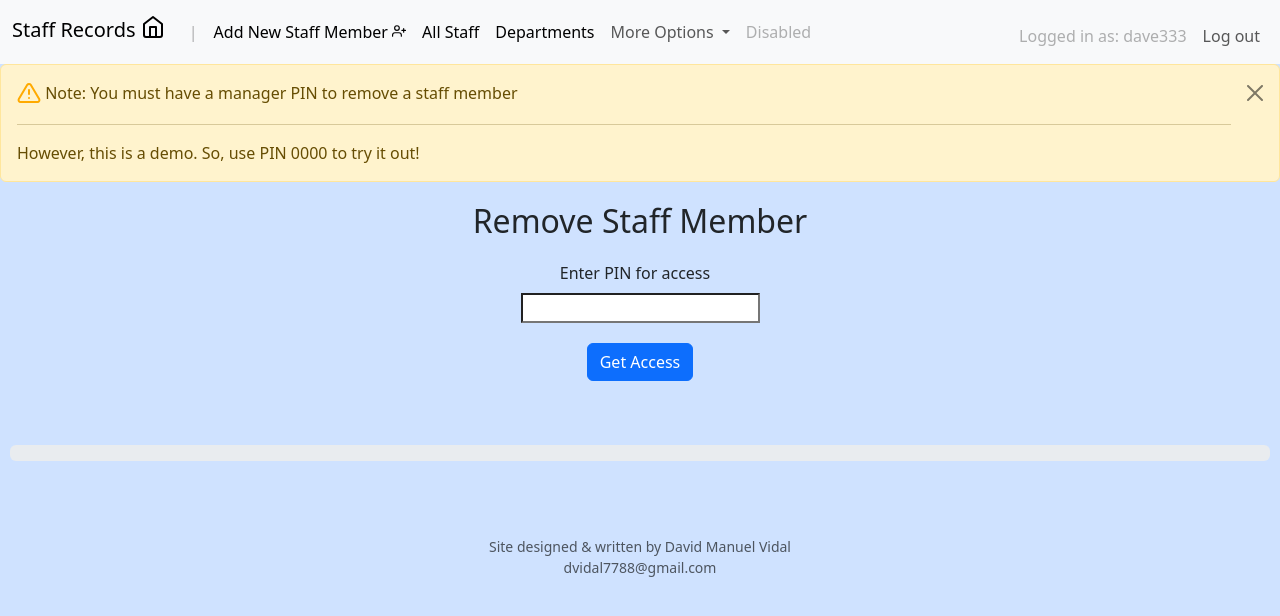
After one commit to Dvidal7788/staff_records_web_app_no_csfr, a Flask app: page /remove_staff in a window 1280 px wide. The commit adds this page. Shown: the top 616 px of the page. Run offline with Flask 2, Linux system fonts and the light colour scheme; a user stored in the database is signed in.

Commit message:
Created remove_staff and staff_lookup

```diff
--- a/app.py
+++ b/app.py
@@ -30,11 +30,30 @@ class ExportCriteria():
         self.department = department
         self.sort_by = sort_by
 
+class RemoveStaff():
+    def __init__(self, emp_id, name, department):
+        self.emp_id = emp_id
+        self.name = name
+        self.department = department
+
+    def reset(self):
+        self.emp_id = -1
+        self.name = 'NULL'
+        self.department = 'NULL'
+        return
+
+
 # Globals
 export_criteria = ExportCriteria('all', 'emp_id')
 departments_all = False
 staff_added = False
 email_sent = False
+employee_to_remove = RemoveStaff(-1, 'NULL', 'NULL')
+access = {}
+access['show_page2'] = False
+access['show_page3'] = False
+
+staff_columns = ['emp_id', 'name', 'department', 'start_date']
 
 def login_required(f):
     # Decorate routes to require login.
@@ -134,7 +153,7 @@ def register():
         cur.execute("INSERT INTO users VALUES(?,?,?)", (new_id, username, generate_password_hash(password)))
         db.commit()
 
-        return render_template('confirmation.html', message='Registration Successful!', message2='You may now log in.')
+        return render_template('success.html', message='Registration Successful!', message2='You may now log in.')
 
 
 @app.route("/login", methods=['GET', 'POST'])
@@ -173,6 +192,8 @@ def login():
 def logout():
 
     session.clear()
+    employee_to_remove.reset()
+    show_page2 = show_page3 = email_sent = staff_added = departments_all = False
 
     return redirect("/")
 
@@ -220,7 +241,7 @@ def add_new_staff():
                 new_id = tmp_tuple[0] + 1
 
         cur = db.cursor()
-        cur.execute("INSERT INTO staff VALUES (?,?,?,?)", (new_id, name, department, start_date))
+        cur.execute("INSERT INTO staff VALUES (?,?,?,?)", (new_id, name.lower(), department.lower(), start_date))
         db.commit()
 
         staff_added = True
@@ -249,7 +270,7 @@ def departments():
     tmp_cursor = db.execute("SELECT DISTINCT(department) FROM staff")
     departments = []
     for tmp_tuple in tmp_cursor:
-        departments.append(tmp_tuple[0])
+        departments.append(tmp_tuple[0].title())
 
     departments.sort()
 
@@ -360,7 +381,171 @@ def access_sql_db(department):
 
         staff = []
         for tmp_tuple in tmp_cursor:
-            staff.append({'emp_id': tmp_tuple[0], 'name': tmp_tuple[1], 'department': tmp_tuple[2], 'start_date': tmp_tuple[3]})
+            staff.append({'emp_id': tmp_tuple[0], 'name': tmp_tuple[1].title(), 'department': tmp_tuple[2].title(), 'start_date': tmp_tuple[3]})
 
         # Return list of dicts
         return staff
+
+@app.route("/remove_staff", methods=['GET', 'POST'])
+def remove_staff():
+    global access_pages
+    global employee_to_remove
+
+    # GET
+
+    if request.method == 'GET':
+
+        if access['show_page3']:
+
+            # Page 3 - FINAL PIN Page
+            access['show_page3'] = False
+            return render_template('remove_staff.html', show_page2=False, show_page3=True, username=session['username'])
+
+        elif access['show_page2']:
+
+            # Page 2 - Remove Staff Page
+            access['show_page2'] = False
+            return render_template('remove_staff.html', show_page2=True, show_page3=False, username=session['username'])
+
+        else:
+
+            # Page 1 - PIN Page
+            return render_template('remove_staff.html', show_page2=False, show_page3=False, username=session['username'])
+
+
+    # POST
+    else:
+
+        # Page 1 - PIN Page
+        if request.form.get('check_page1') == 'True':
+
+            # Retrieve manager PIN
+            manager_pin = request.form.get('manager_pin')
+
+            # Check PIN is correct
+            db = sqlite3.connect("backend.db")
+            tmp_cursor = db.execute("SELECT hash FROM manager_pin")
+
+            for tmp_tuple in tmp_cursor:
+                if check_password_hash(tmp_tuple[0], manager_pin):
+                    access['show_page2'] = True
+                    return redirect("/remove_staff")
+
+            return render_template('error.html', message="The PIN you entered is incorrect.", username=session['username'])
+
+
+        # Page 2 - Remove Staff Page
+        elif request.form.get('check_page2'):
+
+            # REMOVE Staff Member
+            name = request.form.get('name').lower()
+            department = request.form.get('department').lower()
+            emp_id = request.form.get('emp_id')
+
+            if not name or not department or not emp_id:
+                return render_template('error.html', message="Please make sure all fields are filled out.", username=session['username'])
+
+            db = sqlite3.connect("staff.db")
+            tmp_cursor = db.execute("SELECT * FROM staff WHERE emp_id = ?", (emp_id,))
+
+            for tmp_tuple in tmp_cursor:
+
+                # Validate submission
+                if tmp_tuple[1] != name:
+                    return render_template('error.html', message="The name you entered does not match the employee ID you entered", username=session['username'])
+                elif tmp_tuple[2] != department:
+                    return render_template('error.html', message="The employee who matches the name and employee ID that you entered is assigned to a different department than you entered.", username=session['username'])
+                elif tmp_tuple[0] == int(emp_id) and tmp_tuple[1] == name and tmp_tuple[2] == department:
+
+                    # Remember employee to remove
+                    employee_to_remove.emp_id = int(emp_id)
+                    employee_to_remove.name = name
+                    employee_to_remove.department = department
+
+                    # Allow access to Final page
+                    access['show_page3'] = True
+
+                    # Validated (move on to final PIN)
+                    return redirect("/remove_staff")
+
+            return render_template('error.html', message="No employee matches the employee ID that you entered.", username=session['username'])
+
+        elif request.form.get('check_page3'):
+
+            # Retrieve PIN
+            manager_pin = request.form.get('manager_pin')
+
+            # Check PIN is correct one last time
+            db = sqlite3.connect("backend.db")
+            tmp_cursor = db.execute("SELECT hash FROM manager_pin")
+
+            for tmp_tuple in tmp_cursor:
+                if check_password_hash(tmp_tuple[0], manager_pin):
+
+                    # Remove
+                    db = sqlite3.connect("staff.db")
+                    db.execute("DELETE FROM staff WHERE emp_id = ?", (employee_to_remove.emp_id,))
+                    db.commit()
+
+                    # Prepare confirmation message
+                    confirmation_message2 = f'Employee ID: {employee_to_remove.emp_id}, Name: {employee_to_remove.name}, Department: {employee_to_remove.department}'
+
+                    # Reset global
+                    employee_to_remove.reset()
+
+                    return render_template('success.html', message="The following staff member has been successfully removed from the staff database:", message2=confirmation_message2, username=session['username'])
+
+                else:
+                    return render_template('error.html', message="The PIN you entered is incorrect.", username=session['username'])
+
+
+
+
+
+@app.route("/staff_lookup", methods=['GET', 'POST'])
+@login_required
+def staff_lookup():
+
+    # Format column names for better readability
+    columns = []
+    for column in staff_columns:
+        tmp = column.replace('_', ' ')
+        columns.append(tmp.replace('emp ', 'employee ').title().replace('Id', 'ID'))
+
+    # GET
+    if request.method == 'GET':
+
+        return render_template('staff_lookup.html', columns=columns, found=False, username=session['username'])
+
+    # POST
+    else:
+        column = request.form.get('column')
+        search = '%' + request.form.get('search') + '%'
+
+        # Create SQL query string because can not use column as ? since it should not be a type string
+        query = f'SELECT * FROM staff WHERE {staff_columns[columns.index(column)]} LIKE ?'
+
+        db = sqlite3.connect("staff.db")
+        tmp_cursor = db.execute(query, (search,))
+
+        staff = []
+        results = 0
+        staff_found = False
+        for tmp_tuple in tmp_cursor:
+            staff_found = True
+            tmp_dict = {}
+            i = 0
+            for column in columns:
+                if type(tmp_tuple[i]) == str:
+                    tmp_dict[column] = tmp_tuple[i].title()
+                else:
+                    tmp_dict[column] = tmp_tuple[i]
+                i += 1
+            staff.append(tmp_dict)
+            results += 1
+            print(staff)
+
+        if staff_found:
+            return render_template('staff_lookup.html', columns=columns, found=True, staff=staff, results=results, username=session['username'])
+
+        return render_template('error.html', message="No Results")
--- a/static/styles.css
+++ b/static/styles.css
@@ -23,3 +23,24 @@
 .nav-hover: hover {
     background-color: '#ffffff';
 }
+
+/* #lookup_search_field {
+    background-image: url("static/images/search.svg");
+} */
+
+input {
+    /* text-indent: 20px; */
+    background-image: url();
+}
+
+.red {
+    color: #db0000;
+}
+
+.left {
+    margin-left: 10px;
+}
+
+.right {
+    margin-right: 10px;
+}
--- a/templates/departments.html
+++ b/templates/departments.html
@@ -46,7 +46,7 @@
                     <!-- <button class="btn btn-secondary" style="--bs-btn-padding-y: .10rem; --bs-btn-padding-x: .1rem; --bs-btn-font-size: .75rem; float: right; margin-right: 10px;">Export as CSV</button> -->
                 </div>
             </form>
-            <small style="margin-left: 10px">Showing results for: '{{ department_selected }}' sorted by '{{ sort_by }}'</small>
+            <small class="left">Showing results for: '{{ department_selected }}' sorted by '{{ sort_by }}'</small>
         </div>
     {% endif %}
 
--- a/templates/layout.html
+++ b/templates/layout.html
@@ -27,11 +27,11 @@
                     <!-- Dropdown -->
                     <li class="nav-item dropdown">
                         <a class="nav-link dropdown-toggle" href="#" role="button" data-bs-toggle="dropdown" aria-expanded="false">
-                        Dropdown
+                        More Options
                         </a>
                         <ul class="dropdown-menu">
-                        <li><a class="dropdown-item" href="#">Action</a></li>
-                        <li><a class="dropdown-item" href="#">Another action</a></li>
+                        <li><a class="dropdown-item" href="/staff_lookup">Staff Lookup <img src="static/images/search.svg" style="margin-bottom:5px"></a></li>
+                        <li><a class="dropdown-item" href="/remove_staff">Remove Staff Member <img src="static/images/user-minus.svg" style="margin-bottom:5px"></a></li>
                         <li><hr class="dropdown-divider"></li>
                         <li><a class="dropdown-item" href="#">Something else here</a></li>
                         </ul>
--- /dev/null
+++ b/templates/remove_staff.html
@@ -0,0 +1,104 @@
+{% extends "layout.html" %}
+
+{% block main %}
+
+    {% if not show_page2 and not show_page3 %}
+
+        <!-- Alert -->
+        <div class="alert alert-warning alert-dismissible fade show" role="alert">
+            <img src="static/images/alert-triangle-orange.svg" style="margin-bottom: 3px"> Note: You must have a manager PIN to remove a staff member
+            <hr>
+            However, this is a demo. So, use PIN 0000 to try it out!
+            <button type="button" class="btn-close" data-bs-dismiss="alert" aria-label="Close"></button>
+        </div>
+
+        <h2 class="centered top">Remove Staff Member</h2>
+
+        <!-- Enter PIN -->
+        <form class="centered top" action="/remove_staff" method="post">
+
+            <div class="mb-3">
+                <label class="form-label">Enter PIN for access</label><br>
+                <input name="manager_pin" type="password" pattern="[0-9]{4}" maxlength="4"><br>
+                <input type="hidden" name="check_page1" value="True">
+                <button class="btn btn-primary" type="submit" class="form_class" style="margin-top: 20px;">Get Access</button>
+            </div>
+
+        </form>
+
+        <!-- Progress Bar -->
+        <br>
+        <br>
+        <div class="progress left right" role="progressbar" aria-label="Example with label" aria-valuenow="0" aria-valuemin="0" aria-valuemax="100">
+            <div class="progress-bar progress-bar-striped progress-bar-animated" style="width: 0%">0%</div>
+        </div>
+
+    {% elif show_page2 %}
+
+        <!-- Alert -->
+        <div class="alert alert-success alert-dismissible fade show" role="alert">
+            <img src="static/images/check-green.svg" style="margin-bottom: 3px"> PIN accepted. Access granted.
+            <button type="button" class="btn-close" data-bs-dismiss="alert" aria-label="Close"></button>
+        </div>
+
+        <!-- Remove staff form -->
+        <h2 class="centered top">Remove Staff Member</h2>
+        <form class="centered top" action="/remove_staff" method="post">
+            <div class="mb-3">
+                <label class="form-label">Employee Name</label><br>
+                <input name="name" type="text" placeholder="Name" autofocus autocomplete="off" class="form_class"><br>
+            </div>
+
+            <div class="mb-3">
+                <label class="form-label">Department</label><br>
+                <input name="department" type="text" placeholder="Department" autocomplete="off" class="form_class"><br>
+            </div>
+            <div class="mb-3">
+                <label class="form-label">Employee ID Number</label><br>
+                <input name="emp_id" type="text" placeholder="Employee ID Number" autocomplete="off" class="form_class"><br>
+            </div>
+                <input type="hidden" name="check_page2" value="True">
+                <button class="btn btn-danger" type="submit" class="form_class">Remove Staff Member</button>
+        </form>
+
+        <!-- Progress Bar -->
+        <br>
+        <br>
+        <div class="progress left right" role="progressbar" aria-label="Example with label" aria-valuenow="33" aria-valuemin="0" aria-valuemax="100">
+            <div class="progress-bar progress-bar-striped progress-bar-animated" style="width: 33%">33%</div>
+        </div>
+
+    {% elif show_page3 %}
+
+        <!-- FINAL WARNING -->
+        <div class="alert alert-danger alert-dismissible fade show" role="alert">
+            <img src="static/images/alert-triangle-red.svg" style="margin-bottom: 3px"> Warning! You are going to delete this staff member from the staff database. ENTER YOUR MANAGER PIN ONCE MORE IF YOU WISH TO CONTINUE!
+            <hr>
+            However, this is a demo. So, use PIN 0000 to try it out!
+            <button type="button" class="btn-close" data-bs-dismiss="alert" aria-label="Close"></button>
+        </div>
+
+        <h2 class="centered top">Remove Staff Member</h2>
+        <h5 class="centered top">(LAST STEP)</h5>
+        <h5 class="centered top red">ARE YOU SURE YOU WANT TO REMOVE STAFF MEMBER?</h5>
+
+        <!-- Enter PIN -->
+        <form class="centered top" action="/remove_staff" method="post">
+
+            <div class="mb-3">
+                <label class="form-label">ENTER PIN TO CONFIRM</label><br>
+                <input name="manager_pin" type="password" pattern="[0-9]{4}" maxlength="4" placeholder="PIN"><br>
+                <input type="hidden" name="check_page3" value="True">
+                <button class="btn btn-danger" type="submit" class="form_class" style="margin-top: 20px;">REMOVE STAFF MEMBER</button>
+            </div>
+        </form>
+
+        <!-- Progress Bar -->
+        <br>
+        <br>
+        <div class="progress left right" role="progressbar" aria-label="Example with label" aria-valuenow="66" aria-valuemin="0" aria-valuemax="100">
+            <div class="progress-bar progress-bar-striped progress-bar-animated" style="width: 66%">66%</div>
+        </div>
+    {% endif %}
+
+{% endblock %}
```
Also changed, not shown: query.sql (+11 -1 lines), templates/staff_lookup.html (added, +38 -0 lines), test.py (+28 -3 lines), backend.db, staff.db, static/images/alert-triangle-orange.svg (added), static/images/search.svg (added), static/images/user-minus.svg (added), static/images/user-x.svg (added), templates/success.html (renamed from templates/confirmation.html).
